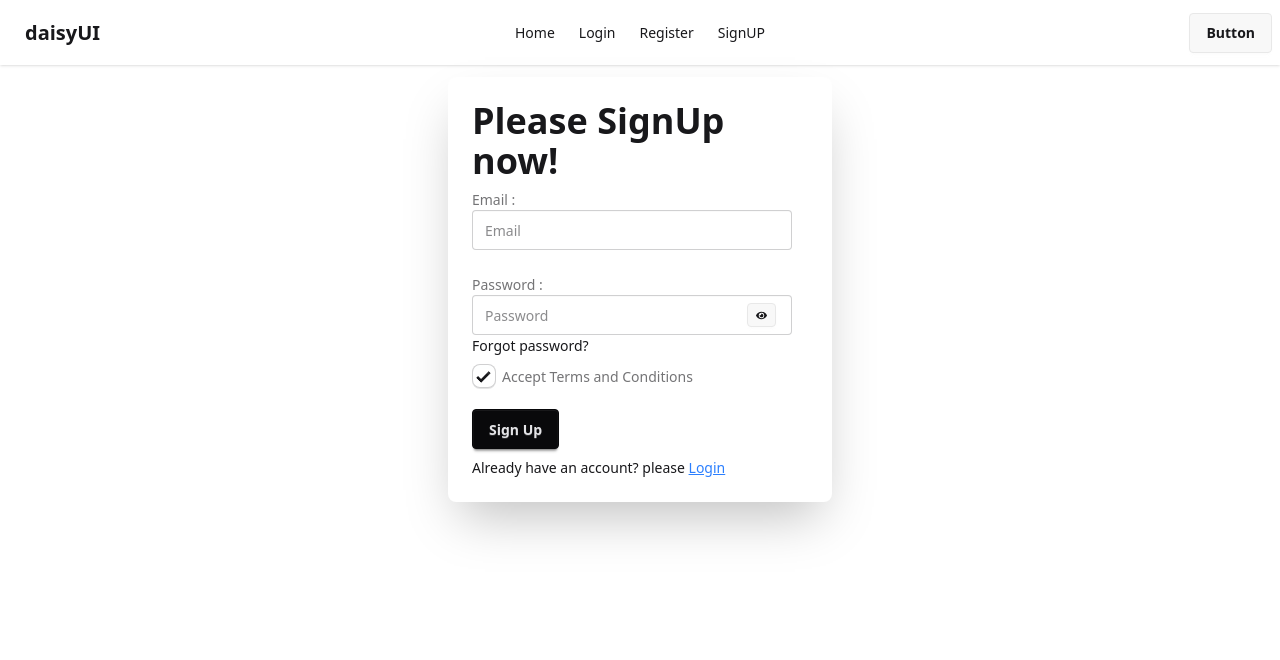
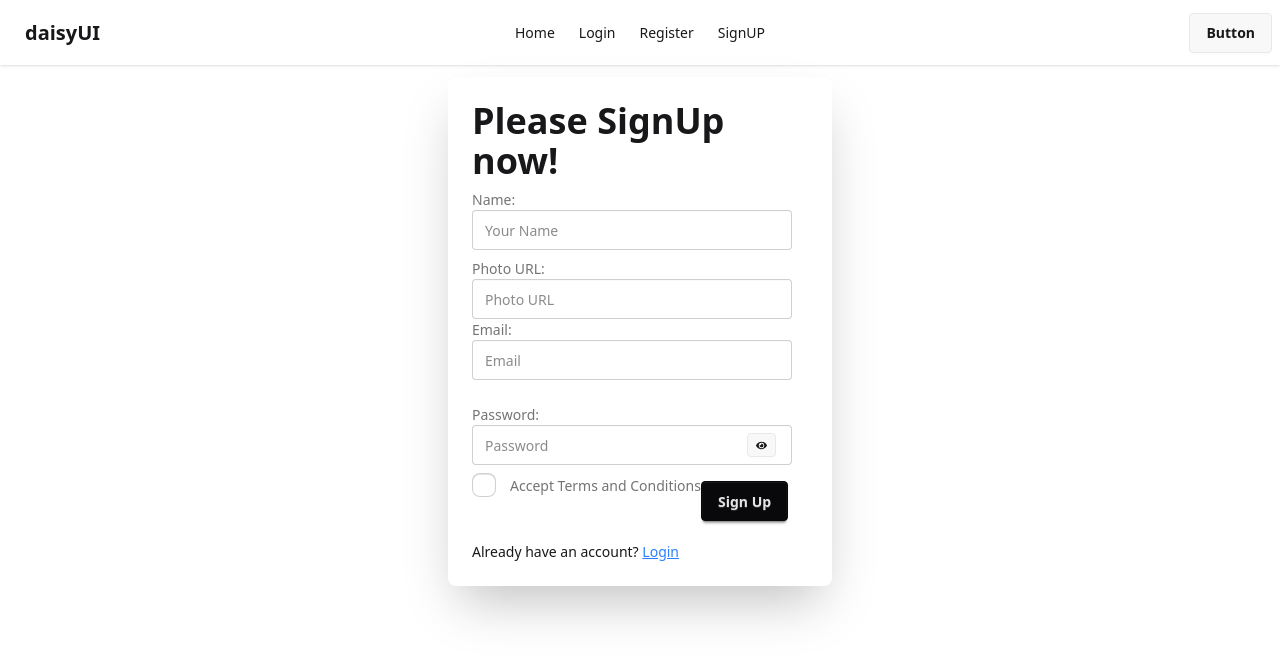
Before and after one commit to Dipok-Kumar-Ray/Explorer-Email-Password-Auth, a React (Vite) app: page /signUp in a window 1280 px wide. Shown: the top 660 px of the page. Built offline with nearby package versions, Linux system fonts and the light colour scheme.

Commit message:
Hopefully SignUp and Login form all requirments successfully

```diff
--- a/src/SignUP/SignUp.jsx
+++ b/src/SignUP/SignUp.jsx
@@ -1,6 +1,10 @@
 import React, { useState } from "react";
 import { auth } from "../firebase.init";
-import { createUserWithEmailAndPassword, sendEmailVerification } from "firebase/auth";
+import {
+  createUserWithEmailAndPassword,
+  sendEmailVerification,
+  updateProfile,
+} from "firebase/auth";
 import { FaEye, FaEyeSlash } from "react-icons/fa";
 import { Link } from "react-router";
 
@@ -11,100 +15,129 @@ const SignUp = () => {
 
   const handleSignUp = (e) => {
     e.preventDefault();
+    const name = e.target.name.value;
+    const photo = e.target.photo.value;
     const email = e.target.email.value;
     const password = e.target.password.value;
     const terms = e.target.terms.checked;
-    console.log(email, password, terms);
+
     setSuccess(false);
     setErrorMessage("");
-    if(!terms){
-      setErrorMessage('Please accept our Terms and Conditions.');
+
+    if (!terms) {
+      setErrorMessage("Please accept our Terms and Conditions.");
       return;
     }
 
-    //password validate
-
-    const passwordRegExp = /(?=.*\d)(?=.*[a-z]).{8,}/;
-    if (passwordRegExp.test(password) === false) {
+    // ✅ password validate (fixed message and regex)
+    const passwordRegExp = /(?=.*[a-z])(?=.*[A-Z])(?=.*\d).{6,}/;
+    if (!passwordRegExp.test(password)) {
       setErrorMessage(
-        "password must have one lowercase,one Uppercase, one digit and 6 characters or longer."
+        "Password must be at least 6 characters, contain one lowercase, one uppercase, and one digit."
       );
       return;
     }
 
-    //create user
-    createUserWithEmailAndPassword(auth, email, password)
-      .then((result) => {
-        console.log("");
-        console.log(result);
-        sendEmailVerification(auth.currentUser)
-        .then(()=>{
-        setSuccess(true);
+    try {
+      // ✅ create user
+      const result = createUserWithEmailAndPassword(auth, email, password);
+      console.log("User created:", result.user);
 
-        })
-      })
-      .catch((error) => {
-        if(error.code === 'auth/email-already-in-use'){
+      // ✅ update user profile
+      updateProfile(result.user, {
+        displayName: name,
+        photoURL: photo,
+      });
+      console.log("User profile updated");
 
-          setErrorMessage('')
-        }
-        else{
-          setErrorMessage(error.message);
-        }
-        console.log(error);
-        // setErrorMessage(error.message);
-        // console.log(error);
-      });
+      // ✅ send email verification
+      sendEmailVerification(result.user);
+      console.log("Verification email sent");
 
+      setSuccess(true);
+    } catch (error) {
+      console.error(error);
+      if (error.code === "auth/email-already-in-use") {
+        setErrorMessage("This email is already in use.");
+      } else {
+        setErrorMessage(error.message);
+      }
+    }
   };
+
   return (
     <div className="card bg-base-100 w-full max-w-sm mx-auto mt-3 shrink-0 shadow-2xl">
       <div className="card-body">
         <h1 className="text-4xl font-bold">Please SignUp now!</h1>
 
         <form onSubmit={handleSignUp}>
-          <label className="label">Email : </label>
+          <label className="label">Name:</label>
+          <input
+            type="text"
+            name="name"
+            className="input"
+            placeholder="Your Name"
+            required
+          />
+
+          <label className="label mt-2">Photo URL:</label>
+          <input
+            type="text"
+            name="photo"
+            className="input"
+            placeholder="Photo URL"
+          />
+
+          <label className="label">Email:</label>
           <input
             type="email"
             name="email"
             className="input"
             placeholder="Email"
+            required
           />
-          <label className="label mt-6">Password : </label>
+
+          <label className="label mt-6">Password:</label>
           <div className="relative">
             <input
               type={showPassword ? "text" : "password"}
               name="password"
               className="input"
               placeholder="Password"
+              required
             />
             <button
-              onClick={() => {
-                setShowPassword(!showPassword);
-              }}
+              type="button"
+              onClick={() => setShowPassword(!showPassword)}
               className="btn btn-xs absolute top-2 right-8"
             >
               {showPassword ? <FaEyeSlash /> : <FaEye />}
             </button>
           </div>
-          <div>
-            <a className="link link-hover">Forgot password?</a>
-          </div>
+
           <label className="label mt-2">
-            <input type="checkbox" name="terms" defaultChecked className="checkbox" />
+            <input type="checkbox" name="terms" className="checkbox mr-2" />
             Accept Terms and Conditions
           </label>
-          <br />
-          <button onSubmit={handleSignUp} className="btn btn-neutral mt-4">
+
+          <button type="submit" className="btn btn-neutral mt-4">
             Sign Up
           </button>
         </form>
 
-              <p>Already have an account? please <Link className="text-blue-500 underline" to='/login'> Login</Link></p>
+        <p className="mt-3">
+          Already have an account?{" "}
+          <Link className="text-blue-500 underline" to="/login">
+            Login
+          </Link>
+        </p>
 
-        {errorMessage && <p className="text-red-600"> {errorMessage}</p>}
+        {errorMessage && <p className="text-red-600 mt-2">{errorMessage}</p>}
         {success && (
-          <p className="text-green-600">User has created successfully</p>
+          <p className="text-green-600 mt-2">
+            User has been created successfully. Please check your email for
+            verification.
+          </p>
         )}
       </div>
     </div>
--- a/src/firebase.init.js
+++ b/src/firebase.init.js
@@ -1,21 +1,39 @@
-// Import the functions you need from the SDKs you need
+// // Import the functions you need from the SDKs you need
+// import { initializeApp } from "firebase/app";
+// import { getAuth } from "firebase/auth";
+// // TODO: Add SDKs for Firebase products that you want to use
+// // https://firebase.google.com/docs/web/setup#available-libraries
+
+// // Your web app's Firebase configuration
+// const firebaseConfig = {
+//   apiKey: "AIzaSyBSsbNVIKVD7cDmU5yj2mVNx-b83lK_Lho",
+//   authDomain: "email-password-auth-a8842.firebaseapp.com",
+//   projectId: "email-password-auth-a8842",
+//   storageBucket: "email-password-auth-a8842.firebasestorage.app",
+//   messagingSenderId: "842684154957",
+//   appId: "1:842684154957:web:d837ebf3a900a80de34804"
+// };
+
+// // Initialize Firebase
+//  const app = initializeApp(firebaseConfig);
+
+// Initialize Firebase Authentication and get a reference to the service
+
+
+
+// firebase.init.js
 import { initializeApp } from "firebase/app";
 import { getAuth } from "firebase/auth";
-// TODO: Add SDKs for Firebase products that you want to use
-// https://firebase.google.com/docs/web/setup#available-libraries
 
-// Your web app's Firebase configuration
 const firebaseConfig = {
   apiKey: "AIzaSyBSsbNVIKVD7cDmU5yj2mVNx-b83lK_Lho",
   authDomain: "email-password-auth-a8842.firebaseapp.com",
   projectId: "email-password-auth-a8842",
   storageBucket: "email-password-auth-a8842.firebasestorage.app",
   messagingSenderId: "842684154957",
-  appId: "1:842684154957:web:d837ebf3a900a80de34804"
+  appId: "email-password-auth-a8842.firebasestorage.app",
+  // ... বাকি config
 };
 
-// Initialize Firebase
-export const app = initializeApp(firebaseConfig);
-
-// Initialize Firebase Authentication and get a reference to the service
+const app = initializeApp(firebaseConfig);
 export const auth = getAuth(app);
```
